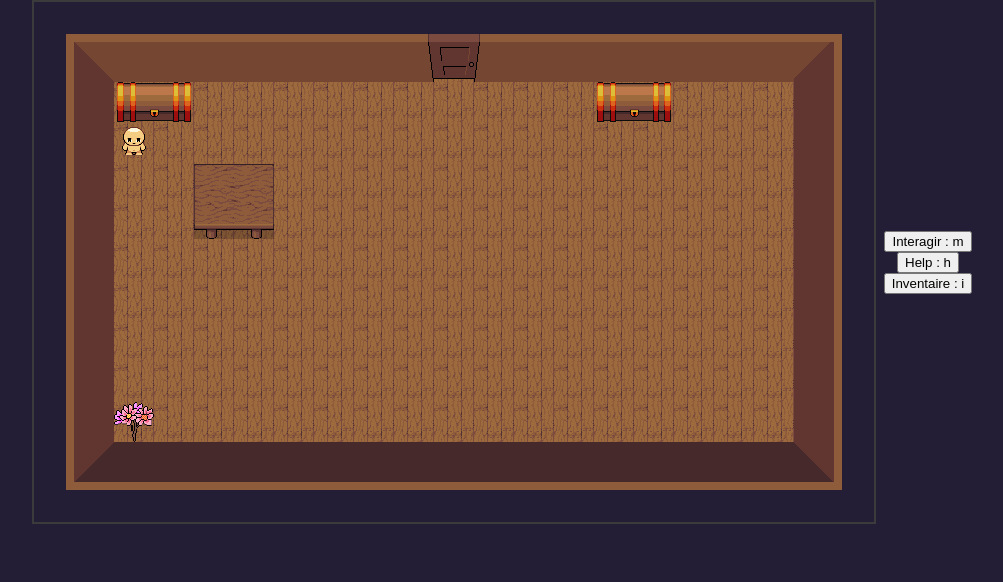
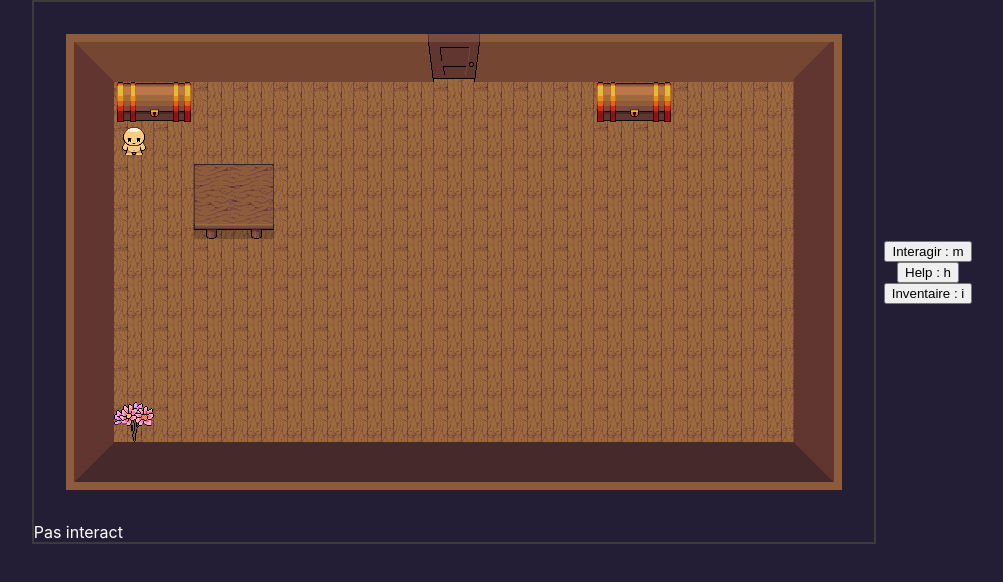
Before and after one commit to bbombardella/getaway, a React (Create React App) app: page / in a window 1280 px wide. Shown: the top 582 px of the page, without its empty margins (134-1137 px from the left). Built offline with nearby package versions, Linux system fonts and the light colour scheme.

Commit message:
Ajout message interaction

```diff
--- a/src/components/player/index.jsx
+++ b/src/components/player/index.jsx
@@ -29,7 +29,16 @@ export default function Player({ skin,dispatch }) {
         e.preventDefault();
     });
 
-    return <Actor sprite={`spritesheetHerosTemplate.png`} data={data} step={step} dir={dir} position={position} />
+    if(interact) {
+        return(
+            <div>
+                <Actor sprite={`spritesheetHerosTemplate.png`} data={data} step={step} dir={dir} position={position} />
+                <div>Interact</div>
+            </div>
+        );
+    } else {
+        return <div><Actor sprite={`spritesheetHerosTemplate.png`} data={data} step={step} dir={dir} position={position} /><div>Pas interact</div></div>
+    }
 }
 
 function mapStateToProps(state) {
--- a/src/hooks/use-walk/index.js
+++ b/src/hooks/use-walk/index.js
@@ -39,6 +39,7 @@ export default function useWalk(maxSteps) {
 
         if (Collision1[tempy][tempx] === 0)
         {
+            setInteract(false);
             if(Collision1[tempy-1][tempx] >= 20) {
                 setInteract(true);
                 setObject(Collision1[tempy-1][tempx]);
```
